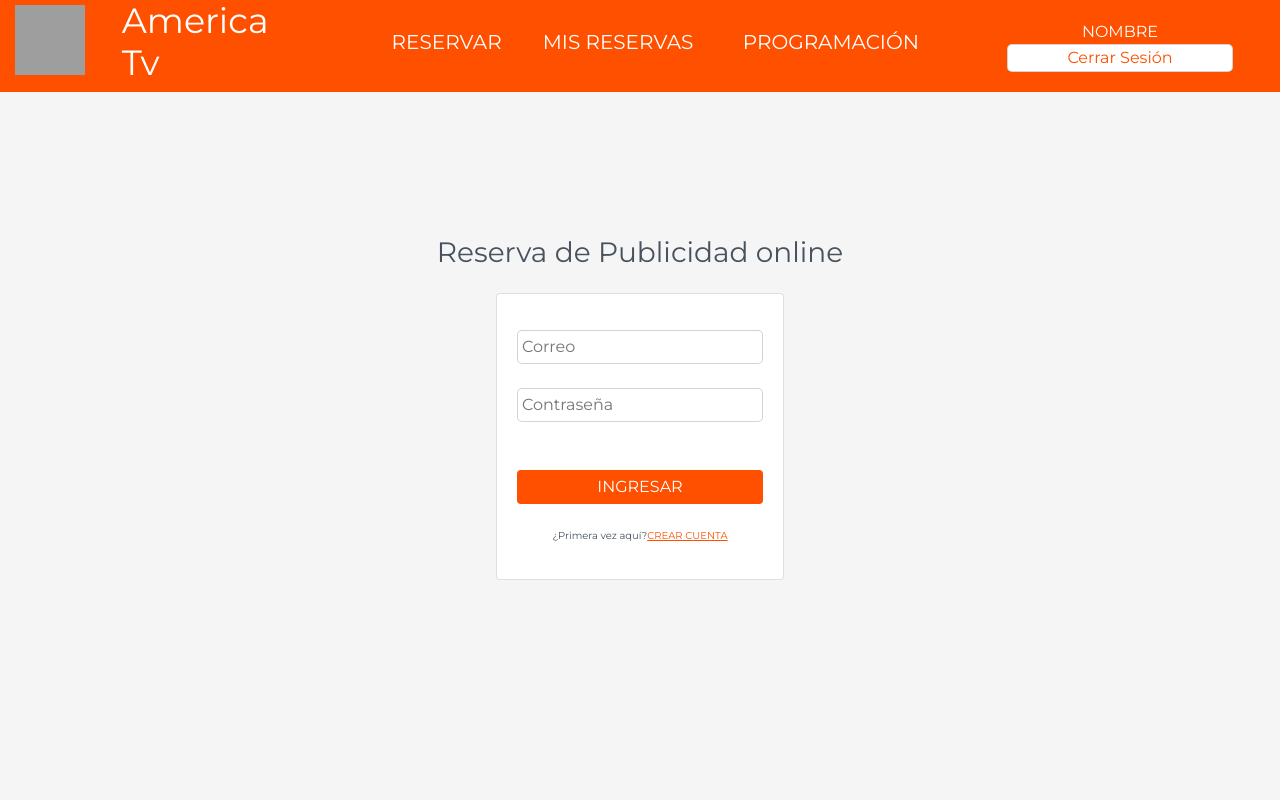
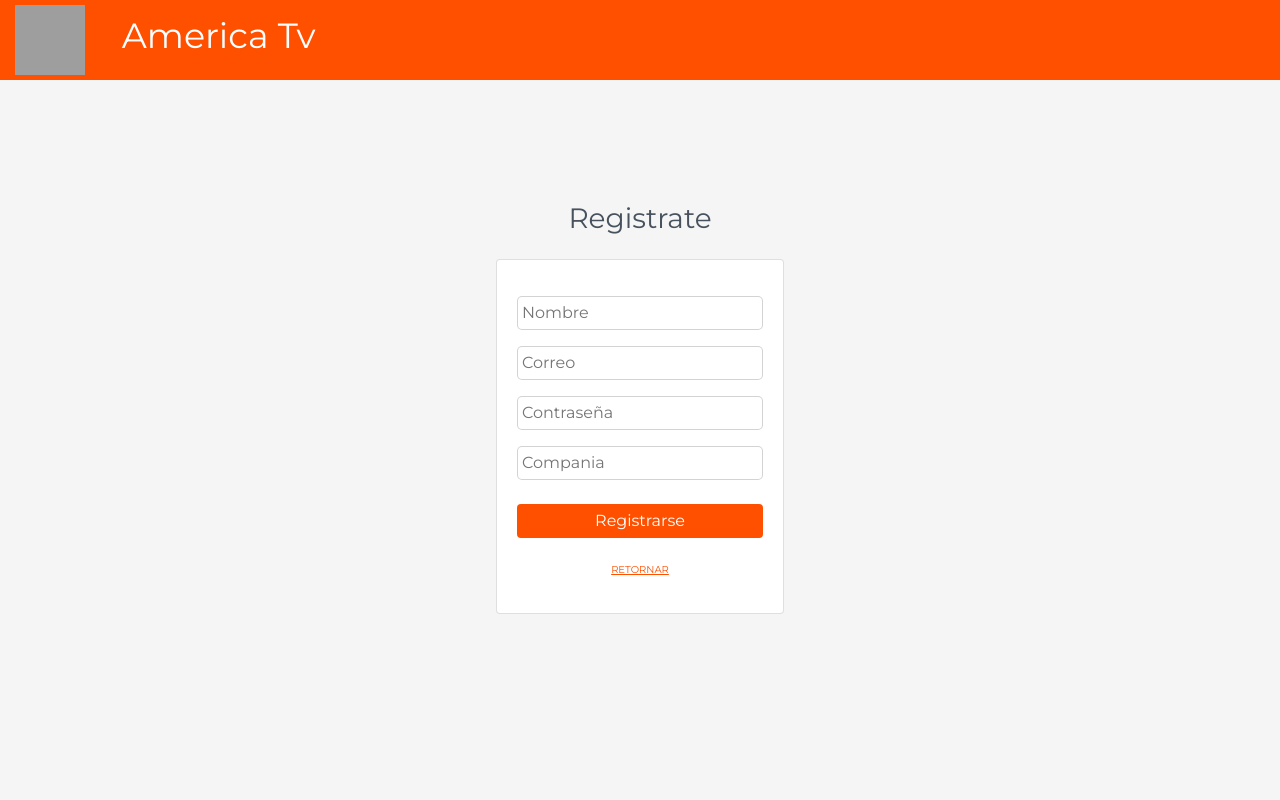
Before and after one commit to angelicanoriega/AmericaTVHackaton, a website: page rediseño/index.html in a window 1280 px wide. Both pictures are taken after a click on the element "CREAR CUENTA". Shown: the top 800 px of the page. Drawn offline with nearby package versions, Linux system fonts and the light colour scheme; no server answers; grey boxes are pictures that could not be loaded.

Commit message:
primer y segunda plantilla de interfases

```diff
--- a/rediseño/index.html
+++ b/rediseño/index.html
@@ -13,7 +13,8 @@
 
 <body>
     <!-- primera vista -->
-    <div class="">
+    <!-- iniciar secion -->
+    <div id="login">
         <div class="container-fluid  color fixed-top">
             <div class="row">
                 <div class="col-3 col-md-1 ">
@@ -48,7 +49,8 @@
                                     <input type="button" value="INGRESAR" class="p-1 btn color">
                                 </div>
                                 <div class="col-md-12 pt-4 text-center ">
-                                    <p class="title tamaño">¿Primera vez aquí?<span class="text">CREAR CUENTA</span></p>
+                                    <p class="title tamaño">¿Primera vez aquí?<span class="text" id="seeRegister">CREAR
+                                            CUENTA</span></p>
                                 </div>
                             </div>
                         </div>
@@ -57,9 +59,62 @@
             </div>
         </div>
     </div>
+    <!-- fin iniciar sesion -->
+    <!-- registro de usuario -->
+    <div id="register" class="hidden">
+        <div class="container-fluid  color fixed-top">
+            <div class="row">
+                <div class="col-3 col-md-1 ">
+                    <a class="navbar-brand text-white" href="#">
+                        <img src="https://pbs.twimg.com/profile_images/1024751913668108290/ZBNNhktZ_400x400.jpg" width="70"
+                            height="70" class="d-inline-block align-top" alt="">
+                    </a>
+                </div>
+                <div class="col-9 col-md-11  text-left  d-flex align-items-center">
+                    <h1>America Tv</h1>
+                </div>
+            </div>
+        </div>
+        <div class="container-fluid slider d-flex justify-content-center align-items-center">
+            <div class="row">
+                <div class="col-md-12">
+                    <div class="text-center ">
+                        <h3 class="pt-3 title">Registrate</h1>
+                    </div>
+                </div>
+                <div class="col-md-12 pt-3 d-flex justify-content-center align-items-center">
+                    <div class="card" style="width: 18rem;">
+                        <div class="card-body ">
+                            <div class="row">
+                                <div class="col-md-12 pt-3">
+                                    <input type="email" class="p-1" placeholder="Nombre">
+                                </div>
+                                <div class="col-md-12 pt-3">
+                                    <input type="email" class="p-1" placeholder="Correo">
+                                </div>
+                                <div class="col-md-12 pt-3">
+                                    <input type="password" class="p-1" placeholder="Contraseña">
+                                </div>
+                                <div class="col-md-12 pt-3">
+                                    <input type="email" class="p-1" placeholder="Compania">
+                                </div>
+                                <div class="col-md-12 pt-4 ">
+                                    <input type="button" value="Registrarse" class="p-1 btn color">
+                                </div>
+                                <div class="col-md-12 pt-4 text-center ">
+                                    <p class="title tamaño"><span class="text" id="seeRegister">RETORNAR</span></p>
+                                </div>
+                            </div>
+                        </div>
+                    </div>
+                </div>
+            </div>
+        </div>
+    </div>
+    <!-- fin registro de usuario -->
     <!-- fin primera vist -->
     <!-- segunda vista -->
-    <div>
+    <div id="user" class="hidden">
         <div class="container-fluid fixed-top color ">
             <div class="row">
                 <div class="col-3 col-md-1 ">
@@ -224,6 +279,7 @@
     };
     firebase.initializeApp(config);
 </script>
+<script src="./see.js"></script>
 <script src="/data.js"></script>
 
 </html>
--- /dev/null
+++ b/rediseño/see.js
@@ -0,0 +1,7 @@
+const login=document.getElementById('login');
+const btnseeRegister=document.getElementById('seeRegister');
+const register=document.getElementById('register');
+btnseeRegister.addEventListener('click',()=>{
+    register.removeAttribute('class')
+    login.setAttribute('class','hidden');
+})
```
